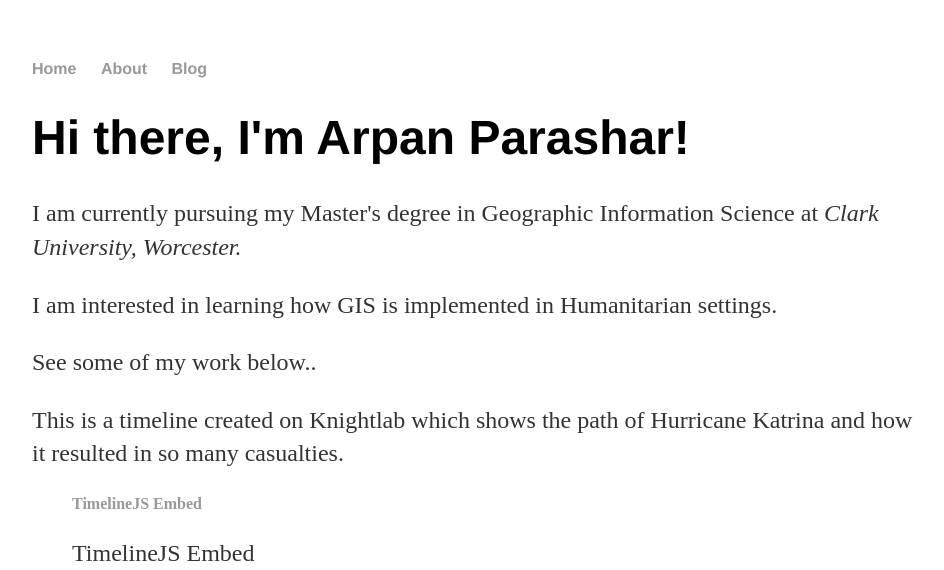
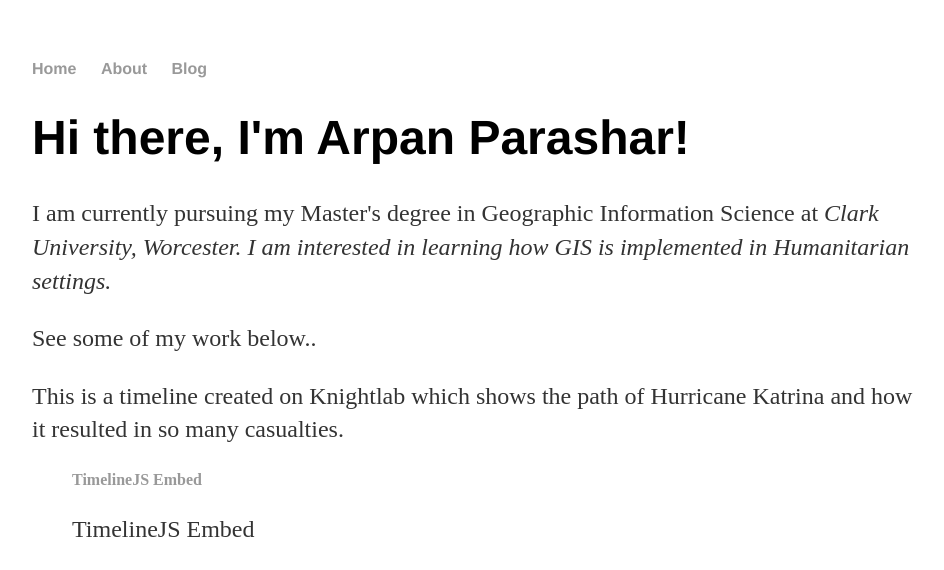
Before and after one commit to Arpan2908/Arpan2908.github.io, a Jekyll site: the page built from index.html, in a window 1280 px wide, cut to the strip 0-570 px from the top of the page. Shown: the whole strip, without its empty margins (160-1104 px from the left). Built offline with Jekyll 4.4.1, drawn with Linux system fonts in a browser that asks for light colours.

Commit message:
Update default.html

```diff
--- a/_layouts/default.html
+++ b/_layouts/default.html
@@ -16,8 +16,8 @@
 		<div class="container">
     		<div class="blurb">
         		<h1>Hi there, I'm Arpan Parashar!</h1>
-				<p>I am currently pursuing my Master's degree in Geographic Information Science at <em> Clark University, Worcester.</em></p>
-			<p> I am interested in learning how GIS is implemented in Humanitarian settings.</p>
+				<p>I am currently pursuing my Master's degree in Geographic Information Science at <em> Clark University, Worcester.  I am interested in learning how GIS is implemented in Humanitarian settings.</em></p>
+
 
 			<p> See some of my work below.. </p>
 
@@ -27,7 +27,8 @@
 <script async src="//cdn.embedly.com/widgets/platform.js" charset="UTF-8"></script>
 
 			<p> This is a map created using GeoJSON showing major places affected by Hurricane Katrina using point features.
-			<iframe src="https://www.google.com/maps/d/embed?mid=11hFa8Wi2HawB2JL0xTyqUOCJ-lnTyb-c" width="640" height="480"></iframe>
+
+					<iframe src="https://www.google.com/maps/d/embed?mid=11hFa8Wi2HawB2JL0xTyqUOCJ-lnTyb-c" width="640" height="480" align=""></iframe>
 
 
 
```
